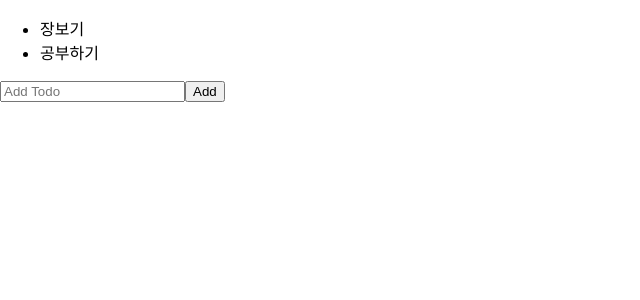
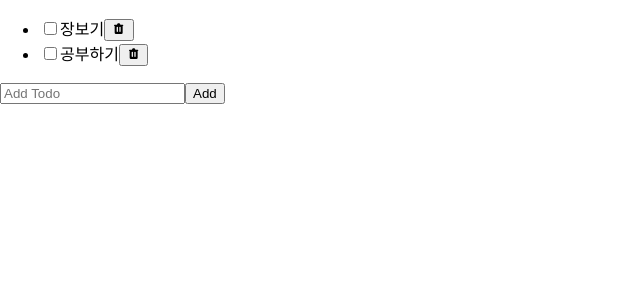
Before and after one commit to hammimo/react-todolist, a React (Create React App) app: page / in a window 1280 px wide. Shown: the top 300 px of the page, without its empty margins (0-640 px from the left). Built offline with nearby package versions, Linux system fonts and the light colour scheme.

Commit message:
Delete
react-icons

```diff
--- a/package.json
+++ b/package.json
@@ -8,6 +8,8 @@
     "@testing-library/user-event": "^13.2.1",
     "react": "^18.2.0",
     "react-dom": "^18.2.0",
+    "react-icon": "^1.0.0",
+    "react-icons": "^4.7.1",
     "react-scripts": "5.0.1",
     "uuid": "^9.0.0",
     "web-vitals": "^2.1.0"
--- a/src/App.js
+++ b/src/App.js
@@ -1,5 +1,5 @@
 import './App.css';
-import TodoList from './components/TodoList';
+import TodoList from './components/TodoList/TodoList';
 
 function App() {
   return (
--- /dev/null
+++ b/src/components/Todo/Todo.jsx
@@ -0,0 +1,23 @@
+import React from 'react';
+import {HiTrash} from 'react-icons/hi';
+
+export default function Todo({todo, onUpdate, onDelete}) {
+    const {text, status} =todo;
+    const handleChange = (e) => {
+        const status = e.target.checked ? 'completed' : 'active';
+        onUpdate({...todo, status});
+    }
+    const handleDelete = () => onDelete(todo);
+    return <li>
+        <input
+            type='checkbox'
+            id='checkbox'
+            checked={status ==='completed'}
+            onChange={handleChange}
+            />
+        <label htmlFor='checkbox'>{text}</label>
+        <button onClick={handleDelete}>
+            <HiTrash/>
+        </button>
+    </li>;
+}
--- a/src/components/TodoList.jsx
+++ /dev/null
@@ -1,19 +0,0 @@
-import React, { useState } from 'react';
-import AddTodo from './AddTodo';
-
-export default function TodoList() {
-    const [todos, setTodos] = useState([
-        {id: '123', text: '장보기', status: 'active'},
-        {id: '1234', text: '공부하기', status: 'active'},
-]);
-    const handleAdd = (todo) => {setTodos([...todos,todo])}
-    return <section>
-        <ul>
-            {
-                todos.map(item =>
-                <li key={item.id}>{item.text}</li>)
-            }
-        </ul>
-        <AddTodo onAdd={handleAdd}/>
-    </section>;
-}
--- /dev/null
+++ b/src/components/TodoList/TodoList.jsx
@@ -0,0 +1,29 @@
+import React, { useState } from 'react';
+import AddTodo from '../AddTodo/AddTodo';
+import Todo from '../Todo/Todo';
+
+export default function TodoList() {
+    const [todos, setTodos] = useState([
+        {id: '123', text: '장보기', status: 'active'},
+        {id: '1234', text: '공부하기', status: 'active'},
+]);
+    const handleAdd = (todo) => {setTodos([...todos,todo])}
+    const handleUpdate = (updated) => {
+        setTodos(todos.map((t)=> t.id === updated.id? updated : t))}
+    const handleDelete = (deleted) => {
+        setTodos(todos.filter((t) => t.id !== deleted.id))}
+    return <section>
+        <ul>
+            {
+                todos.map(item =>
+                <Todo
+                key={item.id}
+                todo={item}
+                onUpdate = {handleUpdate}
+                onDelete = {handleDelete}
+                />)
+            }
+        </ul>
+        <AddTodo onAdd={handleAdd}/>
+    </section>;
+}
```
Also changed, not shown: src/components/AddTodo/AddTodo.jsx (renamed from src/components/AddTodo.jsx), 1 other file (tests, documents, lock files or other folders).
